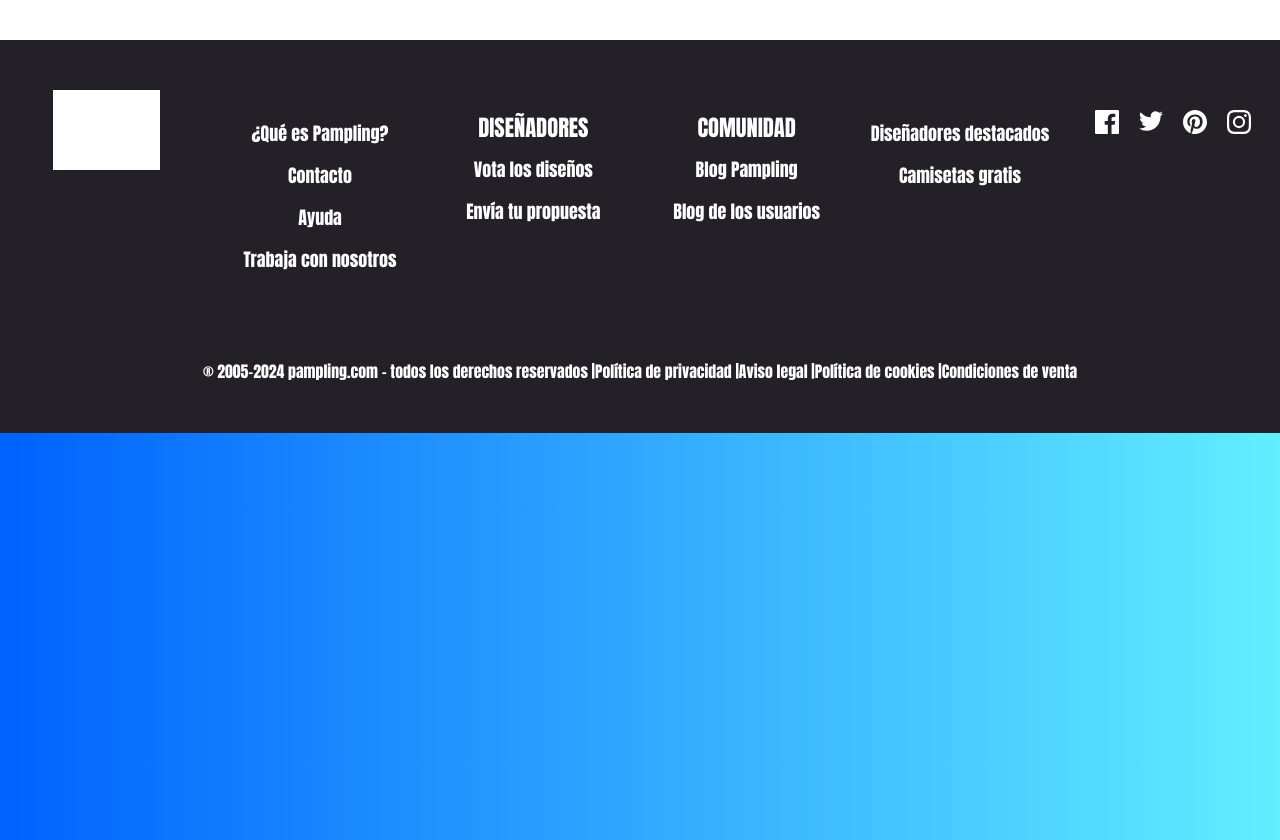
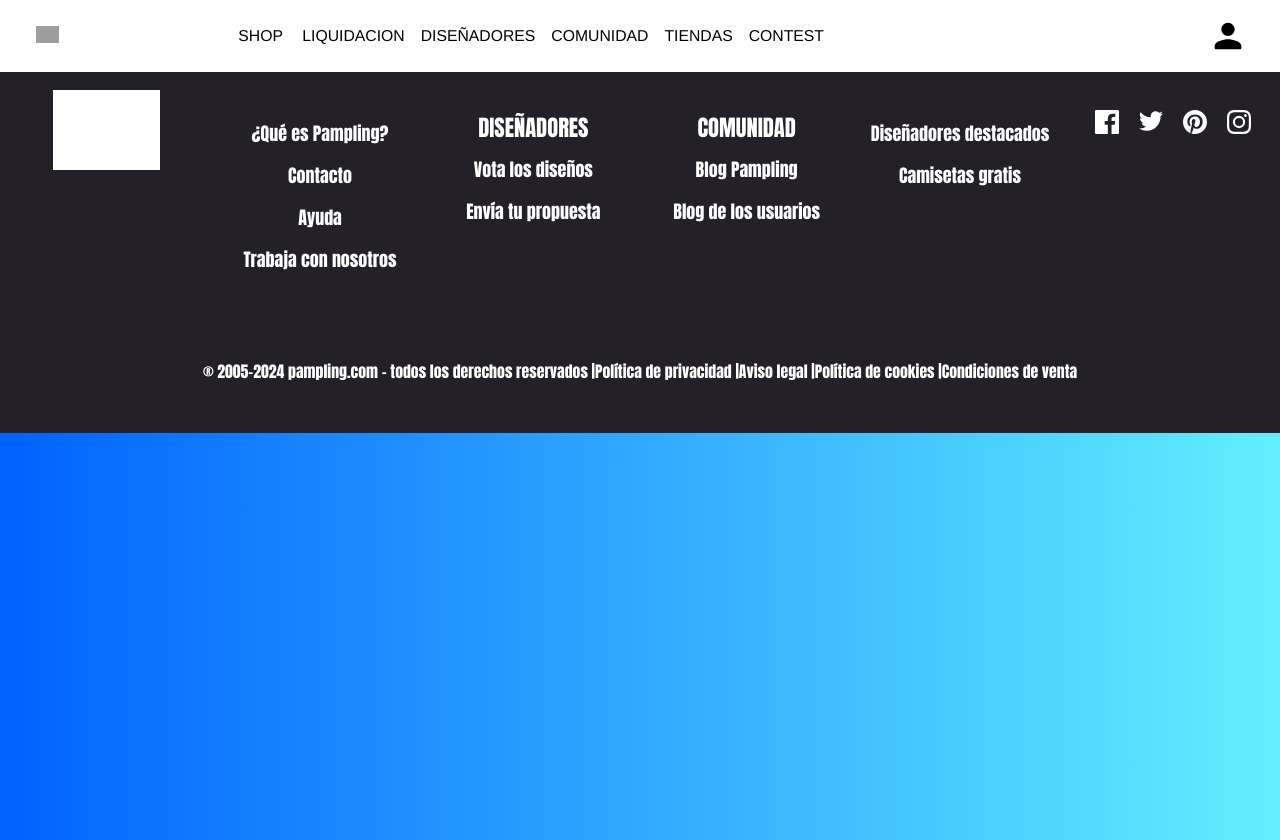
Before and after one commit to petetes93/fs-ft-sep23-concursopmp, a React (Vite) app in the folder client/: page / in a window 1280 px wide. Built offline with nearby package versions, Linux system fonts and the light colour scheme; grey boxes are pictures that could not be loaded.

Commit message:
THEB-7-frontend-navbar Marcos Lemus avances navbar

```diff
--- a/client/src/components/Footer/footer.css
+++ b/client/src/components/Footer/footer.css
@@ -26,10 +26,15 @@
 }
 html {
   font-size: 18px;
-  font-family: 'Poppins', sans-serif;
+  font-family: "Poppins", sans-serif;
 }
 .white-logo {
   width: 50%;
   height: auto;
   filter: brightness(0) invert(1);
 }
+
+.black-logo {
+  width: 50%;
+  height: auto;
+}
--- a/client/src/components/Navbar/Brand.jsx
+++ b/client/src/components/Navbar/Brand.jsx
@@ -1,10 +1,19 @@
 import { NavLink } from "react-router-dom";
-import { Typography } from "@mui/material";
+import { Typography, Grid } from "@mui/material";
 
 function Brand() {
   return (
     <>
-      <Typography
+      <Grid item xs={12} md={2} sx={{ textAlign: "center" }}>
+        <a href="https://www.pampling.com/">
+          <img
+            src="https://www.pampling.com//img/newfront/logo-21-es-png@2x.svg"
+            alt="Pampling Logo"
+            className="black-logo"
+          />
+        </a>
+      </Grid>
+      {/* <Typography
         variant="h6"
         noWrap
         component={NavLink}
@@ -19,7 +28,7 @@
         }}
       >
         Pampling
-      </Typography>
+      </Typography> */}
     </>
   );
 }
--- a/client/src/components/Navbar/index.jsx
+++ b/client/src/components/Navbar/index.jsx
@@ -11,50 +11,29 @@
   Tooltip,
 } from "@mui/material";
 
-import { useAuth } from "hooks";
+// import { Menu, CollapseMenu } from "../../components";
 
 import PersonRoundedIcon from "@mui/icons-material/PersonRounded";
 import MenuIcon from "@mui/icons-material/Menu";
 
-import { stringAvatar } from "./helpers";
+import Brand from "./Brand";
 
-import Brand from "./Brand";
-import { Menu, CollapseMenu } from "../../components";
 function Navbar() {
-  const [user] = useAuth();
   const [anchorElNav, setAnchorElNav] = useState(null);
   const [anchorElUser, setAnchorElUser] = useState(null);
-  const [places, setPlaces] = useState([]);
 
   const handleOpenNavMenu = (event) => setAnchorElNav(event.currentTarget);
   const handleOpenUserMenu = (event) => setAnchorElUser(event.currentTarget);
-  useEffect(() => {
-    const getPlacesFromApi = async () => {
-      try {
-        const response = await fetch("http://localhost:4040/api/places");
-        const data = await response.json();
-        setPlaces(data);
-      } catch (error) {
-        console.error("Error getting places from API:", error);
-      }
-    };
-
-    getPlacesFromApi();
-  }, []);
 
   const optionsMainMenu = [{ label: "Contests", to: "/customers" }];
-  const optionsUserMenu = user.auth
-    ? [{ label: "Logout", to: "/logout" }]
-    : [
-        { label: "Login", to: "/login" },
-        { label: "Regiter", to: "/register" },
-      ];
+
+  const pages = ["Shop", "Liquidacion", "diseñadores", "Comunidad", "Tiendas"];
 
   return (
     <AppBar
       position="fixed"
       sx={{
-        backgroundColor: "gray",
+        backgroundColor: "white",
 
         boxShadow: "none",
 
@@ -73,18 +52,35 @@
             >
               <MenuIcon />
             </IconButton>
-
-            <CollapseMenu
-              anchor={anchorElNav}
-              onClose={() => setAnchorElNav(null)}
-              options={optionsMainMenu}
-            />
           </Box>
-
-          <Menu
-            options={optionsMainMenu}
-            onClose={() => setAnchorElNav(null)}
-          />
+          <Box
+            sx={{
+              flexGrow: 1,
+              display: { xs: "none", md: "flex" },
+              ml: 20,
+            }}
+          >
+            {pages.map((page) => (
+              <Button
+                href="https://www.pampling.com/tienda/catalogo/busqueda"
+                key={page}
+                onClick={handleOpenNavMenu}
+                sx={{
+                  my: 2,
+                  color: "black",
+                  display: "block",
+                  fontFamily: "helvetica",
+                }}
+              >
+                {page}
+              </Button>
+            ))}
+          </Box>
+          <Box sx={{ pr: 47 }}>
+            <Button sx={{ color: "black", fontFamily: "helvetica" }}>
+              Contest
+            </Button>
+          </Box>
 
           <Box sx={{ flexGrow: 0 }}>
             <Tooltip title="Open settings">
@@ -94,16 +90,11 @@
                     display: { xs: "none", md: "flex" },
                     mr: 1,
                     fontSize: 40,
-                    color: "white",
+                    color: "black",
                   }}
                 />
               </IconButton>
             </Tooltip>
-            <CollapseMenu
-              anchor={anchorElUser}
-              onClose={() => setAnchorElUser(null)}
-              options={optionsUserMenu}
-            />
           </Box>
         </Toolbar>
       </Container>
--- a/client/src/components/index.js
+++ b/client/src/components/index.js
@@ -1 +1,2 @@
-export { default as Footer } from './Footer/footer'
+export { default as Footer } from "./Footer/footer";
+export { default as Navbar } from "./Navbar/index";
--- a/client/src/layouts/RootLayout.jsx
+++ b/client/src/layouts/RootLayout.jsx
@@ -1,21 +1,21 @@
-import { Outlet } from 'react-router-dom'
+import { Outlet } from "react-router-dom";
 
-import { Container } from '@mui/material'
-import { Footer } from 'components'
+import { Container } from "@mui/material";
+import { Footer } from "components";
 
-// import { Navbar } from 'components'
-import { ToastContainer } from 'react-toastify'
+import { Navbar } from "components";
+import { ToastContainer } from "react-toastify";
 function RootLayout() {
   return (
     <>
-      <Container display='flex' maxWidth='xxl' disableGutters>
-        {/* <Navbar /> */}
-        <Container maxWidth='xl' sx={{ mt: 5 }}>
+      <Container display="flex" maxWidth="xxl" disableGutters>
+        <Navbar />
+        <Container maxWidth="xl" sx={{ mt: 5 }}>
           <Outlet />
         </Container>
 
         <ToastContainer
-          position='top-right'
+          position="top-right"
           autoClose={5000}
           hideProgressBar={false}
           newestOnTop={false}
@@ -24,11 +24,11 @@
           pauseOnFocusLoss
           draggable
           pauseOnHover
-          theme='colored'
+          theme="colored"
         />
       </Container>
       <Footer />
     </>
-  )
+  );
 }
-export default RootLayout
+export default RootLayout;
```
